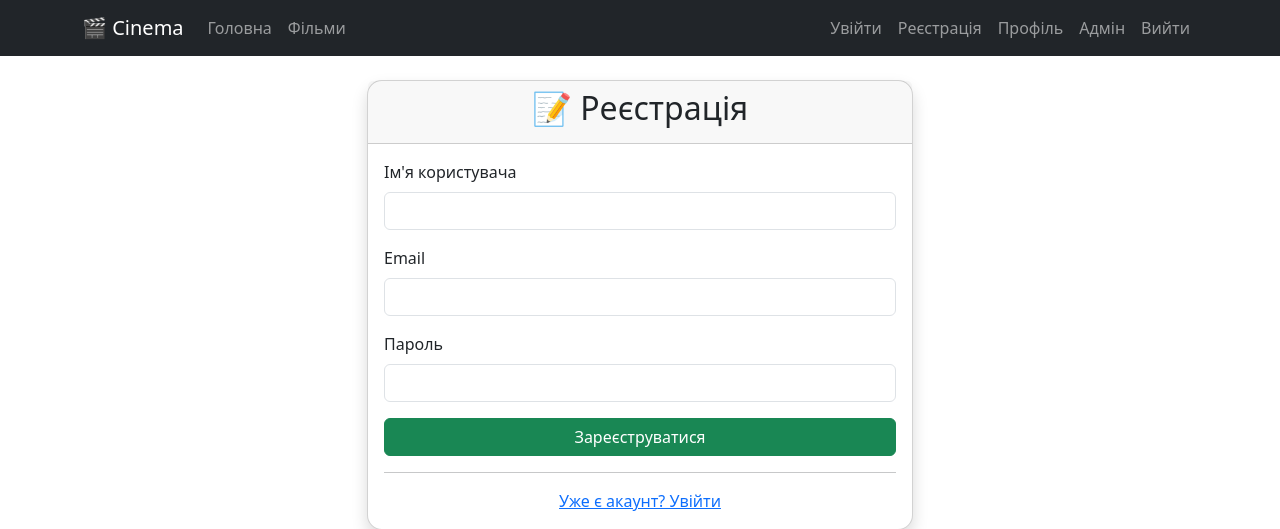
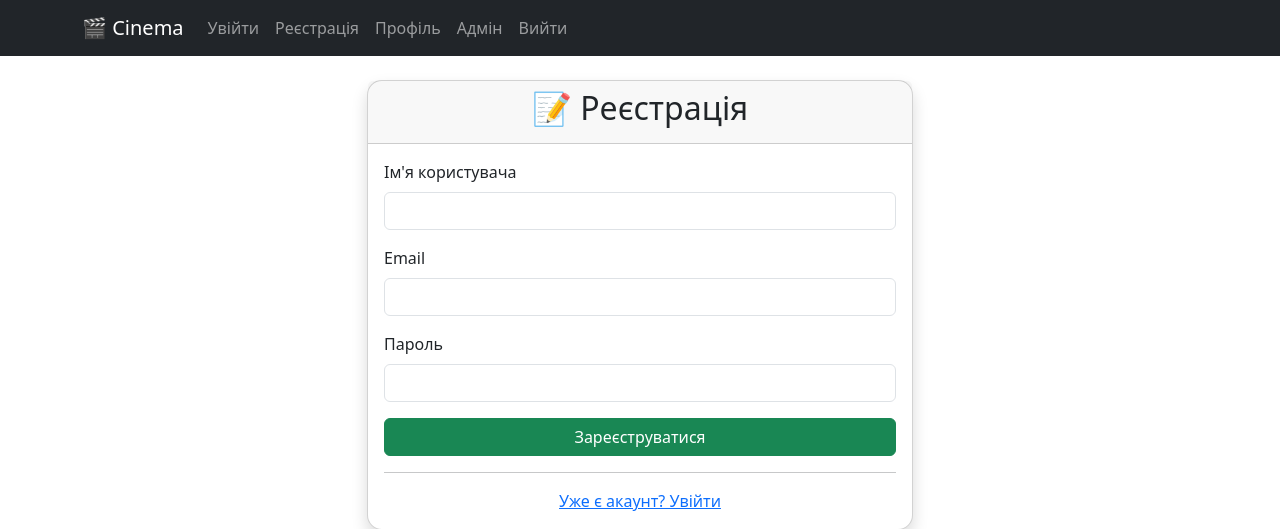
Before and after one commit to ivanfoya09-source/Cinema_project, a FastAPI app: page /register in a window 1280 px wide. Shown: the top 529 px of the page. Run offline with FastAPI, Linux system fonts and the light colour scheme; parts of the project's set-up code (start-up, migrations or seed data) failed here and were passed over.

```diff
--- a/app/templates/base.html
+++ b/app/templates/base.html
@@ -51,30 +51,12 @@
             class="collapse navbar-collapse"
             id="navbar">
 
-            <ul class="navbar-nav me-auto">
-
-                <li class="nav-item">
-                    <a class="nav-link"
-                       href="/">
-                        Головна
-                    </a>
-                </li>
-
-                <li class="nav-item">
-                    <a class="nav-link"
-                       href="/movies">
-                        Фільми
-                    </a>
-                </li>
-
-            </ul>
-
             <ul class="navbar-nav">
 
                 <li class="nav-item">
 
                     <a class="nav-link"
-                       href="/login">
+                    href="/login">
                         Увійти
                     </a>
 
@@ -83,7 +65,7 @@
                 <li class="nav-item">
 
                     <a class="nav-link"
-                       href="/register">
+                    href="/register">
                         Реєстрація
                     </a>
 
@@ -105,7 +87,7 @@
                     <a class="nav-link"
                         href="/admin">
 
-                         Адмін
+                        Адмін
 
                     </a>
 
```
